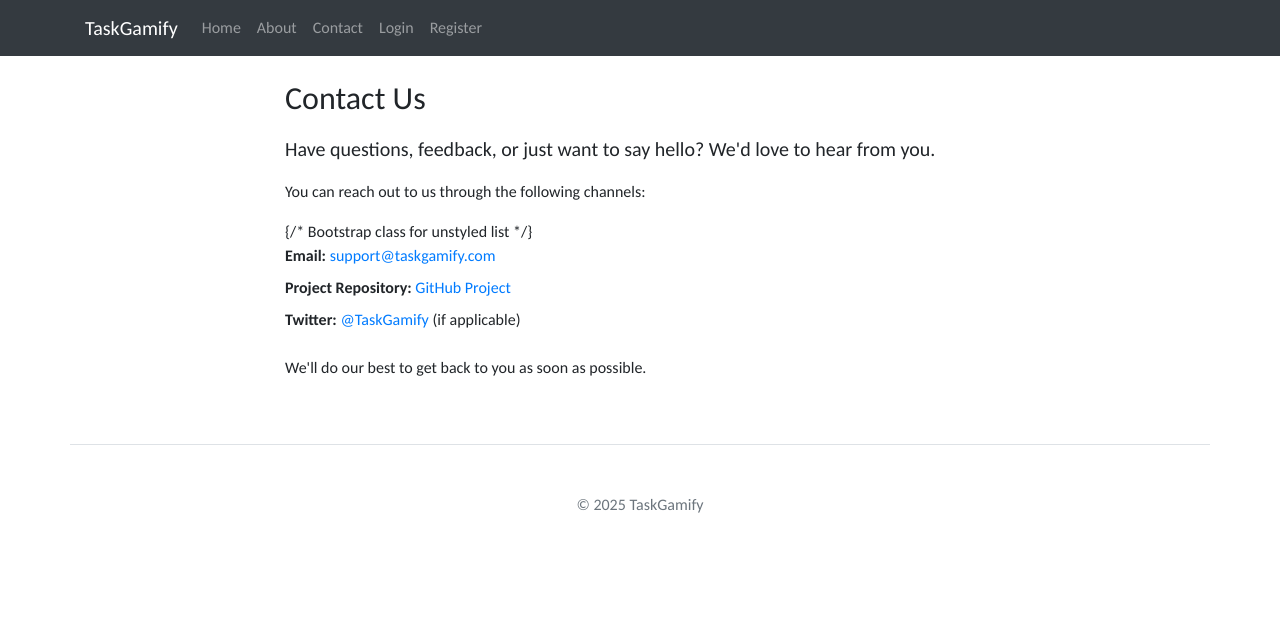
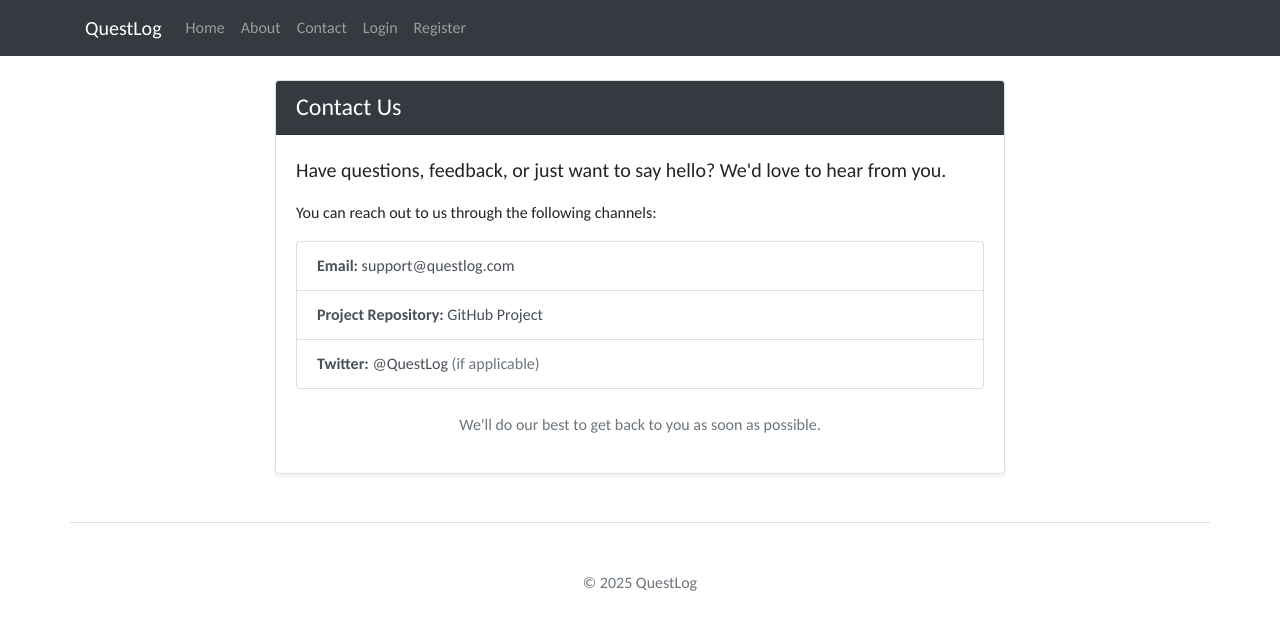
Before and after one commit to Srikar0911/jules, a Flask app: page /contact in a window 1280 px wide. Shown: the top 630 px of the page. Run offline with Flask 2, Linux system fonts and the light colour scheme; some libraries are stand-ins or nearby versions.

Commit message:
Rename to quest log

```diff
--- a/task_gamification_app/webapp/templates/about.html
+++ b/task_gamification_app/webapp/templates/about.html
@@ -4,9 +4,9 @@
     <div class="container mt-4"> {# Using Bootstrap container and margin #}
         <div class="row">
             <div class="col-md-10 offset-md-1"> {# Centering content and providing some padding #}
-                <h2 class="mb-3">About TaskGamify</h2>
+                <h2 class="mb-3">About QuestLog</h2>
                 <p class="lead">
-                    Welcome to TaskGamify, the application designed to make your to-do list more engaging and fun!
+                    Welcome to QuestLog, the application designed to make your to-do list more engaging and fun!
                 </p>
                 <p>
                     Our mission is to blend productivity with play. We believe that by adding elements of gamification—like points for completing tasks and a competitive leaderboard—we can motivate you to stay on top of your goals, whether they are for work, study, or personal projects.
--- a/task_gamification_app/webapp/templates/base.html
+++ b/task_gamification_app/webapp/templates/base.html
@@ -4,9 +4,9 @@
     <meta charset="UTF-8">
     <meta name="viewport" content="width=device-width, initial-scale=1, shrink-to-fit=no">
     {% if title %}
-        <title>TaskGamify - {{ title }}</title>
+        <title>QuestLog - {{ title }}</title>
     {% else %}
-        <title>TaskGamify</title>
+        <title>QuestLog</title>
     {% endif %}
     {{ bootstrap.load_css() }}
     <link rel="stylesheet" href="{{ url_for('static', filename='css/custom.css') }}">
@@ -14,7 +14,7 @@
 <body>
     <nav class="navbar navbar-expand-lg navbar-dark bg-dark mb-4">
         <div class="container">
-            <a class="navbar-brand" href="{{ url_for('index') }}">TaskGamify</a>
+            <a class="navbar-brand" href="{{ url_for('index') }}">QuestLog</a>
             <button class="navbar-toggler" type="button" data-toggle="collapse" data-target="#navbarNav" aria-controls="navbarNav" aria-expanded="false" aria-label="Toggle navigation">
                 <span class="navbar-toggler-icon"></span>
             </button>
@@ -80,7 +80,7 @@
     </main>
 
     <footer class="container mt-4 pt-4 my-md-5 pt-md-5 border-top">
-        <p class="text-center text-muted">&copy; {% if datetime %}{{ datetime.datetime.now().year }}{% else %}{{ 2024 }}{% endif %} TaskGamify</p>
+        <p class="text-center text-muted">&copy; {% if datetime %}{{ datetime.datetime.now().year }}{% else %}{{ 2024 }}{% endif %} QuestLog</p>
     </footer>
 
     {{ bootstrap.load_js() }}
--- a/task_gamification_app/webapp/templates/contact.html
+++ b/task_gamification_app/webapp/templates/contact.html
@@ -1,25 +1,29 @@
 {% extends "base.html" %}
 
 {% block page_content %}
-    <div class="container mt-4"> {# Using Bootstrap container and margin #}
-        <div class="row">
-            <div class="col-md-8 offset-md-2"> {# Centering content #}
-                <h2 class="mb-3">Contact Us</h2>
+    <div class="row justify-content-center">
+        <div class="col-md-8">
+            <div class="card shadow-sm">
+                <div class="card-header bg-dark text-white">
+                    <h2 class="h4 mb-0">Contact Us</h2>
+                </div>
+                <div class="card-body">
                     <p class="lead">
                         Have questions, feedback, or just want to say hello? We'd love to hear from you.
                     </p>
                     <p>
                         You can reach out to us through the following channels:
                     </p>
-                <ul class="list-unstyled"> {/* Bootstrap class for unstyled list */}
-                    <li class="mb-2"><strong>Email:</strong> <a href="mailto:support@taskgamify.com">support@taskgamify.com</a></li>
-                    <li class="mb-2"><strong>Project Repository:</strong> <a href="https://github.com/your-repo/task_gamification_app" target="_blank">GitHub Project</a></li>
-                    <li class="mb-2"><strong>Twitter:</strong> <a href="https://twitter.com/taskgamify" target="_blank">@TaskGamify</a> (if applicable)</li>
-                </ul>
-                <p class="mt-4">
+                    <div class="list-group">
+                        <a href="mailto:support@questlog.com" class="list-group-item list-group-item-action"><strong>Email:</strong> support@questlog.com</a>
+                        <a href="https://github.com/your-repo/task_gamification_app" target="_blank" class="list-group-item list-group-item-action"><strong>Project Repository:</strong> GitHub Project</a>
+                        <a href="https://twitter.com/questlog" target="_blank" class="list-group-item list-group-item-action"><strong>Twitter:</strong> @QuestLog <span class="text-muted">(if applicable)</span></a>
+                    </div>
+                    <p class="mt-4 text-center text-muted">
                         We'll do our best to get back to you as soon as possible.
                     </p>
                 </div>
             </div>
         </div>
+    </div>
 {% endblock %}
--- a/task_gamification_app/webapp/templates/index.html
+++ b/task_gamification_app/webapp/templates/index.html
@@ -10,7 +10,7 @@
                 <a href="{{ url_for('leaderboard') }}" class="btn btn-info">Check Leaderboard</a>
             </p>
         {% else %}
-            <h2>Welcome to TaskGamify!</h2>
+            <h2>Welcome to QuestLog!</h2>
             <p>The fun way to manage your tasks and compete with peers.</p>
             <p>
                 <a href="{{ url_for('register') }}" class="btn btn-success">Sign Up</a>
```
Also changed, not shown: task_gamification_app/README.md. Lines whose indentation alone changed are shown as unchanged.
